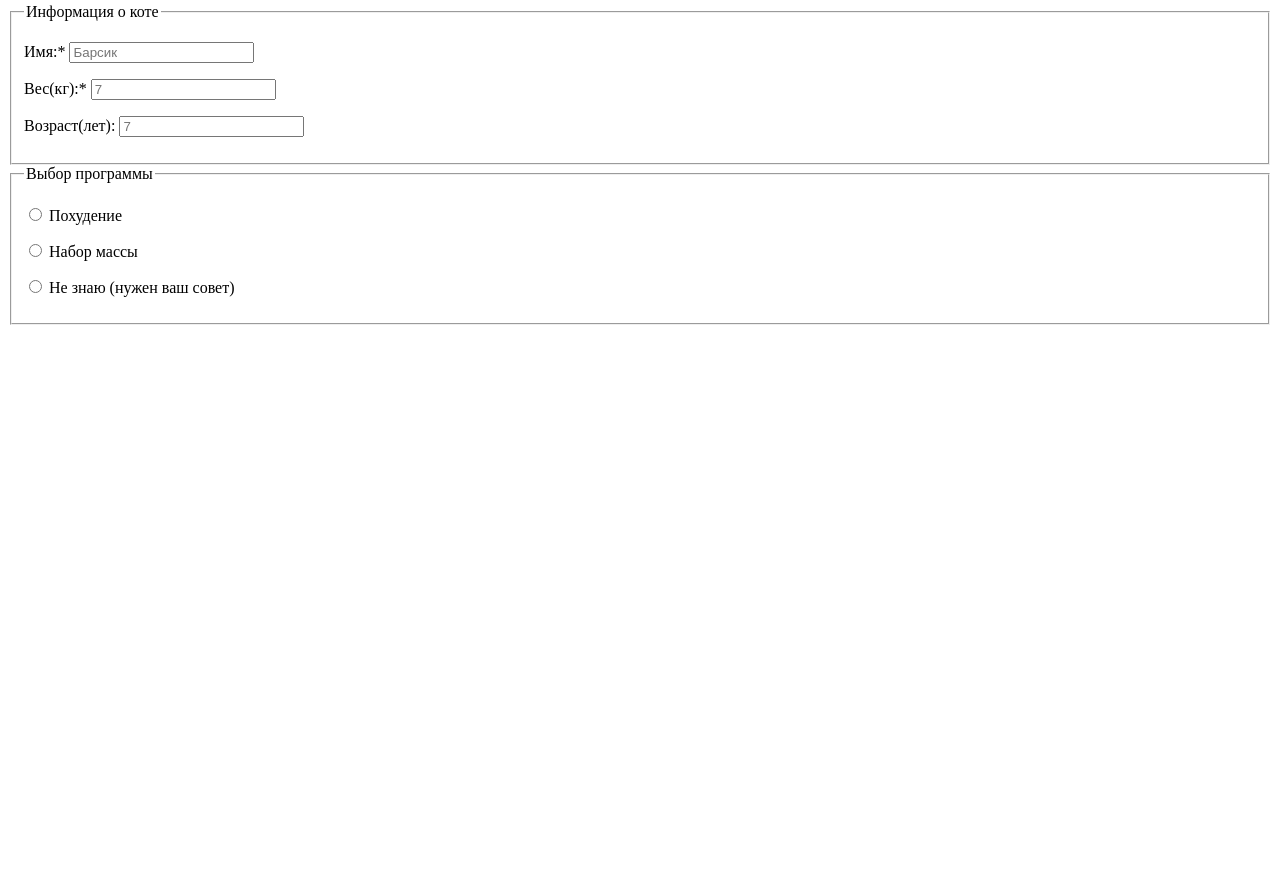
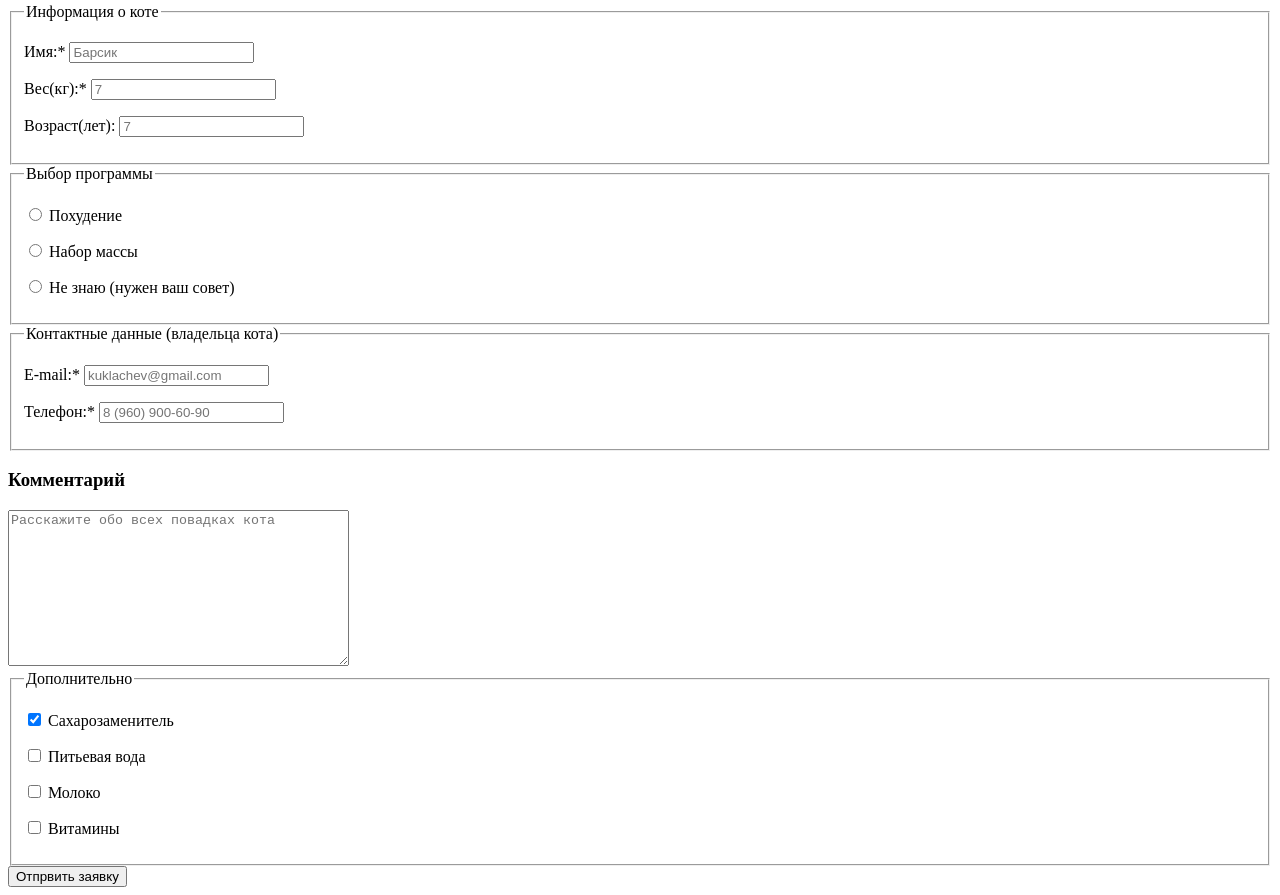
Before and after one commit to irina-lu/cat-food, a plain HTML site: page form.html in a window 1280 px wide. Shown: the part 228-1123 px from the top of the page. Before the commit the page ends 800 px from the top, so only its background shows below. Drawn offline with Linux system fonts and the light colour scheme.

Commit message:
Вёрстка формы на странице подбора программы

```diff
--- a/form.html
+++ b/form.html
@@ -41,33 +41,75 @@
       <fieldset class="form__cat cat">
         <legend class="visually-hidden">Информация о коте</legend>
         <p class="cat__name">
-          <label class="cat__label-name" for="cat-name">Имя:*</label>
-          <input class="cat__input-name" id="cat-name" type="text" name="cat-name" placeholder="Барсик" />
+          <label class="cat__label" for="cat-name">Имя:*</label>
+          <input class="cat__input" id="cat-name" type="text" name="cat-name" placeholder="Барсик" />
         </p>
         <p class="cat__weight">
-          <label class="cat__label-weight" for="cat-weight">Вес(кг):*</label>
-          <input class="cat__input-weight" id="cat-weight" type="text" name="cat-weight" placeholder="7" />
+          <label class="cat__label" for="cat-weight">Вес(кг):*</label>
+          <input class="cat__input" id="cat-weight" type="text" name="cat-weight" placeholder="7" />
         </p>
         <p class="cat__age">
-          <label class="cat__label-age" for="cat-age">Возраст(лет):</label>
-          <input class="cat__input-age" id="cat-age" type="text" name="cat-age" placeholder="7" />
+          <label class="cat__label" for="cat-age">Возраст(лет):</label>
+          <input class="cat__input" id="cat-age" type="text" name="cat-age" placeholder="7" />
         </p>
       </fieldset>
       <fieldset class="form__programm programm">
         <legend class="visually-hidden">Выбор программы</legend>
         <p class="program__slim">
           <input class="programm__radio" id="radio-slim" type="radio" name="programm" value="slim">
-          <label class="programm__label-slim" for="radio-slim">Похудение</label>
+          <label class="programm__label" for="radio-slim">Похудение</label>
         </p>
         <p class="program__pro">
           <input class="programm__radio" id="radio-pro" type="radio" name="programm" value="pro">
-          <label class="programm__label-pro" for="radio-pro">Набор массы</label>
+          <label class="programm__label" for="radio-pro">Набор массы</label>
         </p>
         <p class="program__unknown">
           <input class="programm__radio" id="radio-unknown" type="radio" name="programm" value="unknown">
-          <label class="programm__label-unknown" for="radio-unknown">Не знаю (нужен ваш совет)</label>
+          <label class="programm__label" for="radio-unknown">Не знаю (нужен ваш совет)</label>
         </p>
       </fieldset>
+      <fieldset class="form__host host">
+        <legend class="host__title">Контактные данные (владельца кота)</legend>
+        <p class="host__email">
+          <label class="host__label" for="host-email">E-mail:*</label>
+          <input class="host__input host__input--email" id="host-email" type="email" name="host-email"
+            placeholder="kuklachev@gmail.com" />
+        </p>
+        <p class="host__tel">
+          <label class="host__label" for="host-tel">Телефон:*</label>
+          <input class="host__input host__input--tel" id="host-tel" type="tel" name="host-tel"
+            placeholder="8 (960) 900-60-90" />
+        </p>
+      </fieldset>
+      <div class="form__comment comment">
+        <h3 class="comment__title">Комментарий</h3>
+        <textarea class="comment__area" cols="40" rows="10"
+          placeholder="Расскажите обо всех повадках кота"></textarea>
+      </div>
+      <fieldset class="form__additionally additionally">
+        <legend class="additionally__title">Дополнительно</legend>
+        <p class="additionally__sweetener">
+          <input class="additionally__checkbox" id="checkbox-sweet" type="checkbox" name="sweettener"
+            name="sweettener" checked />
+            <label class="additionally__label" for="checkbox-sweet">Сахарозаменитель</label>
+        </p>
+        <p class="additionally__water">
+          <input class="additionally__checkbox" id="checkbox-water" type="checkbox" name="water"
+            name="water" />
+            <label class="additionally__label" for="checkbox-water">Питьевая вода</label>
+        </p>
+        <p class="additionally__milk">
+          <input class="additionally__checkbox" id="checkbox-milk" type="checkbox" name="milk"
+            name="milk" />
+            <label class="additionally__label" for="checkbox-milk">Молоко</label>
+        </p>
+        <p class="additionally__vitamins">
+          <input class="additionally__checkbox" id="checkbox-vitamins" type="checkbox" name="vitamins"
+            name="vitamins" />
+            <label class="additionally__label" for="checkbox-vitamins">Витамины</label>
+        </p>
+      </fieldset>
+    <button class="form__button button">Отпрвить заявку</button>
     </form>
   </main>
 
```
